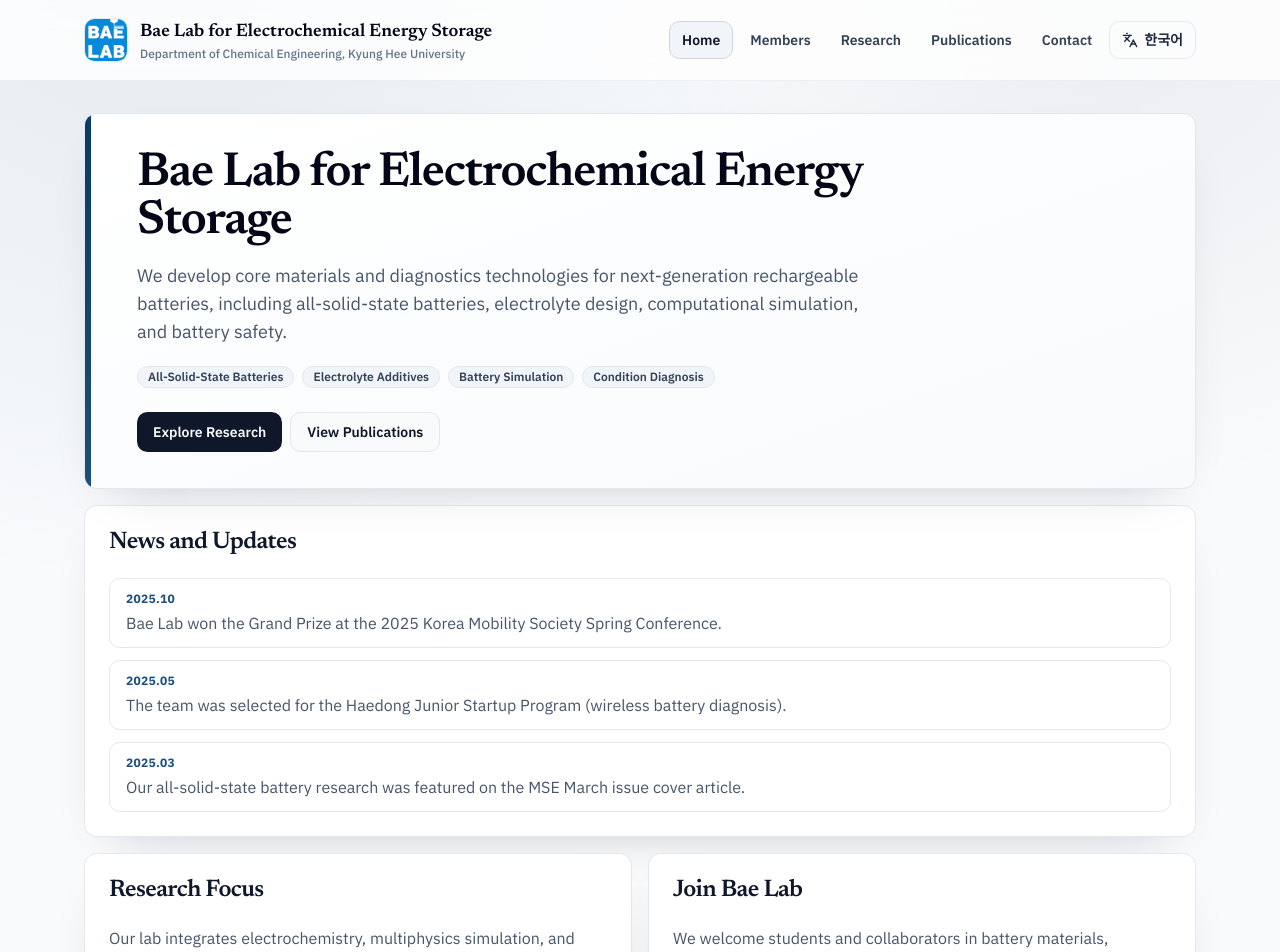
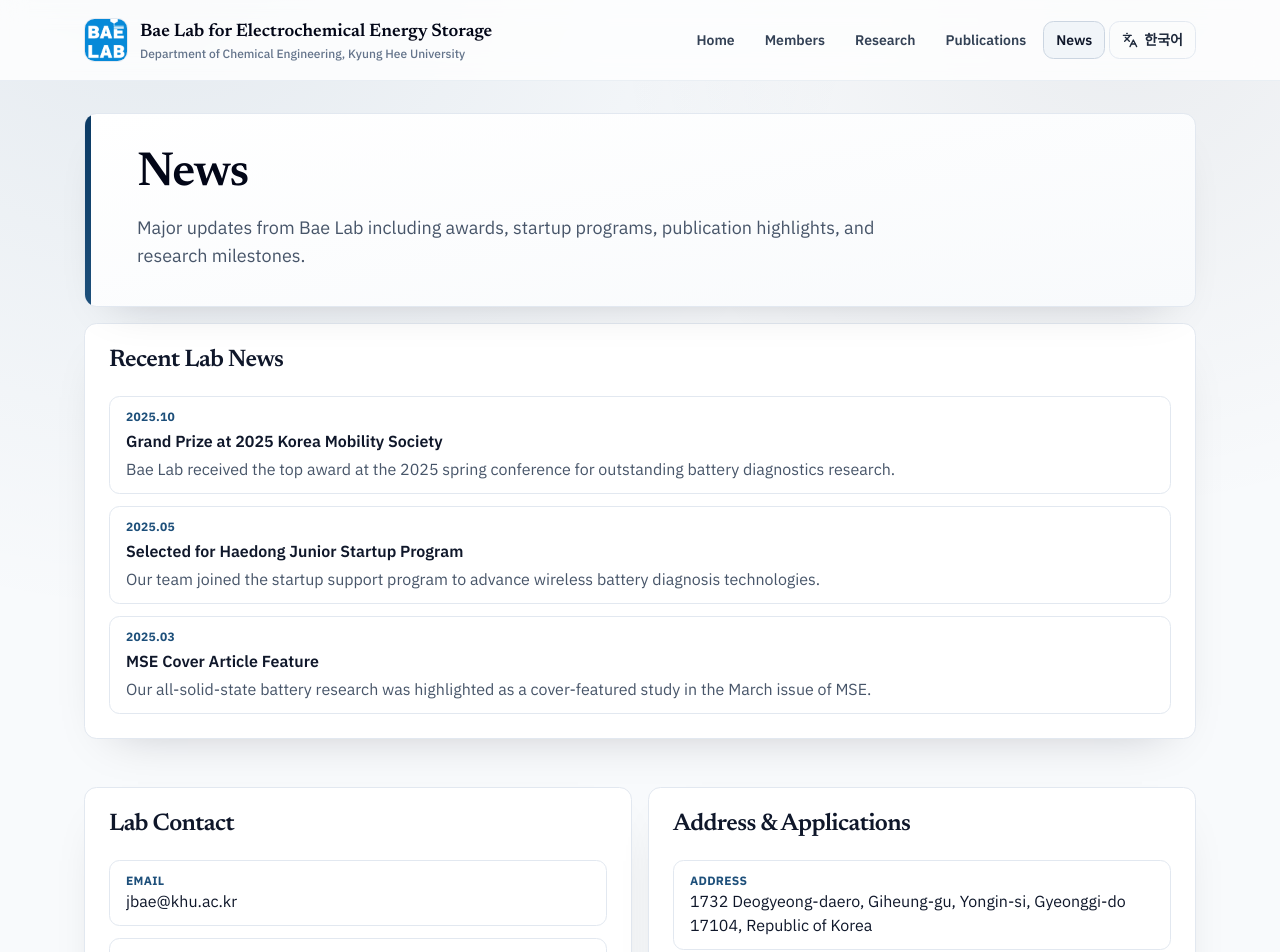
Before and after one commit to baegroup/baegroup.github.io, a React (Vite) app: page /en/news in a window 1280 px wide. Before the commit this address led to /en. Shown: the top 952 px of the page. Built offline with nearby package versions, Linux system fonts and the light colour scheme.

Commit message:
Replace contact page with news and global contact section

```diff
--- a/src/App.jsx
+++ b/src/App.jsx
@@ -1,9 +1,9 @@
 import { Navigate, Route, Routes, useParams } from 'react-router-dom';
 
 import { SiteLayout } from '@/layouts/SiteLayout';
-import { ContactPage } from '@/pages/ContactPage';
 import { HomePage } from '@/pages/HomePage';
 import { MembersPage } from '@/pages/MembersPage';
+import { NewsPage } from '@/pages/NewsPage';
 import { PublicationsPage } from '@/pages/PublicationsPage';
 import { ResearchPage } from '@/pages/ResearchPage';
 import { isLocale } from '@/lib/i18n';
@@ -22,7 +22,7 @@ function LocaleRoutes() {
         <Route element={<MembersPage locale={locale} />} path="members" />
         <Route element={<ResearchPage locale={locale} />} path="research" />
         <Route element={<PublicationsPage locale={locale} />} path="publications" />
-        <Route element={<ContactPage locale={locale} />} path="contact" />
+        <Route element={<NewsPage locale={locale} />} path="news" />
         <Route element={<Navigate replace to={`/${locale}`} />} path="*" />
       </Routes>
     </SiteLayout>
--- a/src/pages/ContactPage.jsx
+++ b/src/components/site/SiteContactSection.jsx
@@ -1,15 +1,12 @@
-import { PageHero } from '@/components/site/PageHero';
 import { Card, CardContent, CardHeader, CardTitle } from '@/components/ui/card';
 import { CONTACT_CONTENT } from '@/content/site-content';
 
-export function ContactPage({ locale }) {
+export function SiteContactSection({ locale }) {
   const content = CONTACT_CONTENT[locale];
   const labels = content.labels;
 
   return (
-    <>
-      <PageHero description={content.description} title={content.title} />
-
+    <section className="mx-auto mb-4 mt-4 w-full max-w-6xl px-5" id="site-contact">
       <div className="grid gap-4 md:grid-cols-2">
         <Card>
           <CardHeader>
@@ -65,6 +62,6 @@ export function ContactPage({ locale }) {
           </CardContent>
         </Card>
       </div>
-    </>
+    </section>
   );
 }
--- a/src/content/site-content.js
+++ b/src/content/site-content.js
@@ -4,14 +4,14 @@ export const NAV_ITEMS = {
     { slug: 'members', label: 'Members' },
     { slug: 'research', label: 'Research' },
     { slug: 'publications', label: 'Publications' },
-    { slug: 'contact', label: 'Contact' }
+    { slug: 'news', label: 'News' }
   ],
   ko: [
     { slug: '', label: '홈' },
     { slug: 'members', label: '구성원' },
     { slug: 'research', label: '연구' },
     { slug: 'publications', label: '논문' },
-    { slug: 'contact', label: '문의' }
+    { slug: 'news', label: '소식' }
   ]
 };
 
@@ -56,7 +56,7 @@ export const HOME_CONTENT = {
     joinTitle: 'Join Bae Lab',
     joinDescription:
       'We welcome students and collaborators in battery materials, modeling, and battery management. Please contact the PI via email with your CV and research interests.',
-    joinCta: 'Contact PI'
+    joinCta: 'Contact Details'
   },
   ko: {
     title: '배재형 교수 연구실 (Bae Lab)',
@@ -87,7 +87,7 @@ export const HOME_CONTENT = {
     joinTitle: '연구실 지원',
     joinDescription:
       '대학원 진학 및 공동연구 문의를 환영합니다. 이메일로 CV와 연구 관심 분야를 보내주시면 검토 후 회신드립니다.',
-    joinCta: '문의하기'
+    joinCta: '연락처 보기'
   }
 };
 
@@ -214,6 +214,54 @@ export const PUBLICATIONS_CONTENT = {
   }
 };
 
+export const NEWS_CONTENT = {
+  en: {
+    title: 'News',
+    description:
+      'Major updates from Bae Lab including awards, startup programs, publication highlights, and research milestones.',
+    sectionTitle: 'Recent Lab News',
+    items: [
+      {
+        date: '2025.10',
+        title: 'Grand Prize at 2025 Korea Mobility Society',
+        body: 'Bae Lab received the top award at the 2025 spring conference for outstanding battery diagnostics research.'
+      },
+      {
+        date: '2025.05',
+        title: 'Selected for Haedong Junior Startup Program',
+        body: 'Our team joined the startup support program to advance wireless battery diagnosis technologies.'
+      },
+      {
+        date: '2025.03',
+        title: 'MSE Cover Article Feature',
+        body: 'Our all-solid-state battery research was highlighted as a cover-featured study in the March issue of MSE.'
+      }
+    ]
+  },
+  ko: {
+    title: '연구실 소식',
+    description: 'Bae Lab의 수상, 창업 프로그램 선정, 주요 논문/연구 성과 소식을 정리합니다.',
+    sectionTitle: '최근 소식',
+    items: [
+      {
+        date: '2025.10',
+        title: '2025 대한민국 모빌리티학회 춘계학술대회 대상',
+        body: '배터리 진단 연구 성과를 바탕으로 학술대회에서 대상을 수상했습니다.'
+      },
+      {
+        date: '2025.05',
+        title: '해동 주니어 스타트업 프로그램 선정',
+        body: '무선 배터리 진단 기술의 사업화를 위해 해동 주니어 스타트업 프로그램에 선정되었습니다.'
+      },
+      {
+        date: '2025.03',
+        title: 'MSE 3월호 표지 논문 소개',
+        body: '전고체전지 연구가 MSE 3월호 표지 관련 주요 연구로 소개되었습니다.'
+      }
+    ]
+  }
+};
+
 export const CONTACT_CONTENT = {
   en: {
     title: 'Contact',
--- a/src/layouts/SiteLayout.jsx
+++ b/src/layouts/SiteLayout.jsx
@@ -1,5 +1,6 @@
 import { SiteFooter } from '@/components/site/SiteFooter';
 import { SiteHeader } from '@/components/site/SiteHeader';
+import { SiteContactSection } from '@/components/site/SiteContactSection';
 
 export function SiteLayout({ locale, children }) {
   return (
@@ -12,6 +13,7 @@ export function SiteLayout({ locale, children }) {
       </a>
       <SiteHeader locale={locale} />
       <main className="mx-auto w-full max-w-6xl space-y-4 px-5 py-6 md:py-8" id="main-content">{children}</main>
+      <SiteContactSection locale={locale} />
       <SiteFooter locale={locale} />
     </div>
   );
--- a/src/pages/HomePage.jsx
+++ b/src/pages/HomePage.jsx
@@ -58,7 +58,7 @@ export function HomePage({ locale }) {
           <CardContent className="space-y-4">
             <p className="text-sm text-slate-600 md:text-base">{content.joinDescription}</p>
             <Button asChild size="sm" variant="outline">
-              <Link to={pagePath(locale, 'contact')}>{content.joinCta}</Link>
+              <a href="#site-contact">{content.joinCta}</a>
             </Button>
           </CardContent>
         </Card>
--- /dev/null
+++ b/src/pages/NewsPage.jsx
@@ -0,0 +1,30 @@
+import { PageHero } from '@/components/site/PageHero';
+import { Card, CardContent, CardHeader, CardTitle } from '@/components/ui/card';
+import { NEWS_CONTENT } from '@/content/site-content';
+
+export function NewsPage({ locale }) {
+  const content = NEWS_CONTENT[locale];
+
+  return (
+    <>
+      <PageHero description={content.description} title={content.title} />
+
+      <Card>
+        <CardHeader>
+          <CardTitle>{content.sectionTitle}</CardTitle>
+        </CardHeader>
+        <CardContent>
+          <ul className="grid gap-3">
+            {content.items.map((item) => (
+              <li className="rounded-md border border-border bg-white px-4 py-3" key={`${item.date}-${item.title}`}>
+                <p className="text-xs font-bold uppercase tracking-wide text-[#1d4f7a]">{item.date}</p>
+                <p className="mt-1 text-base font-semibold text-slate-900">{item.title}</p>
+                <p className="mt-1 text-sm text-slate-600 md:text-base">{item.body}</p>
+              </li>
+            ))}
+          </ul>
+        </CardContent>
+      </Card>
+    </>
+  );
+}
```
Also changed, not shown: 1 other file (tests, documents, lock files or other folders).
